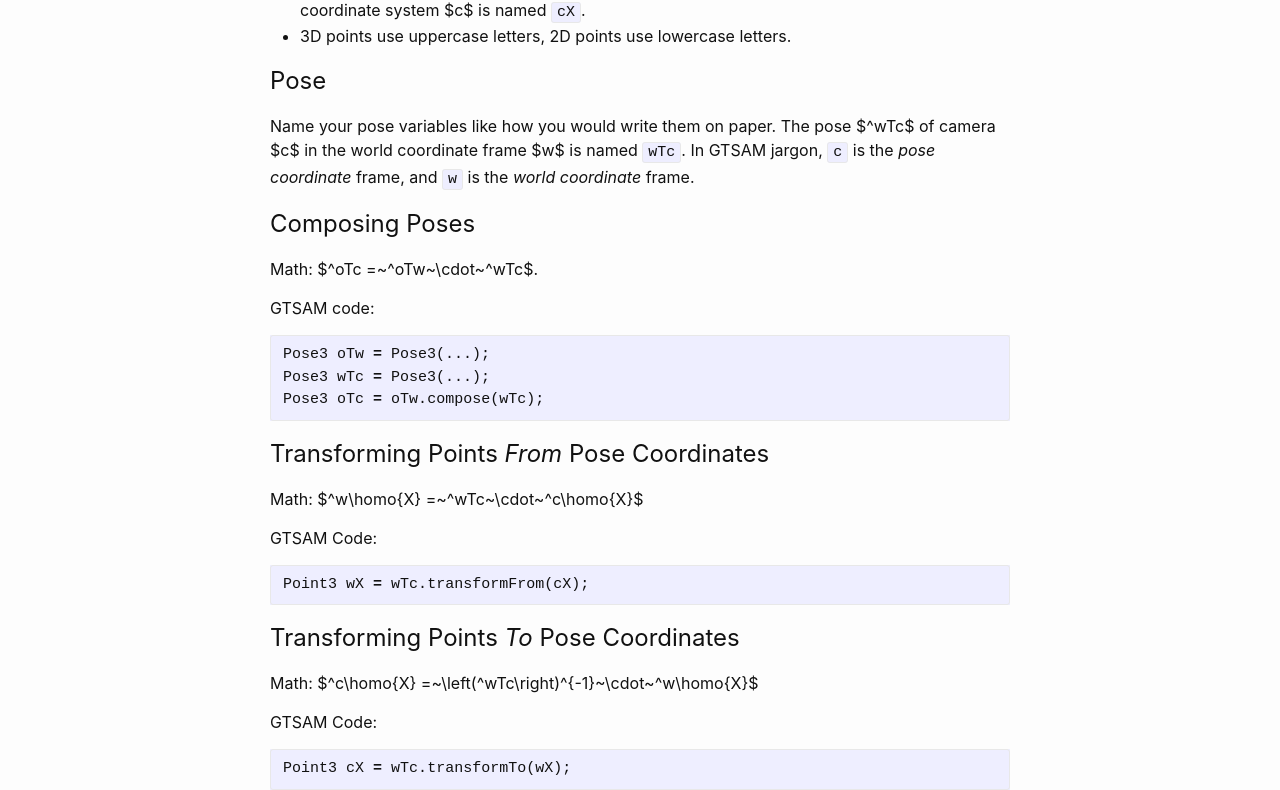
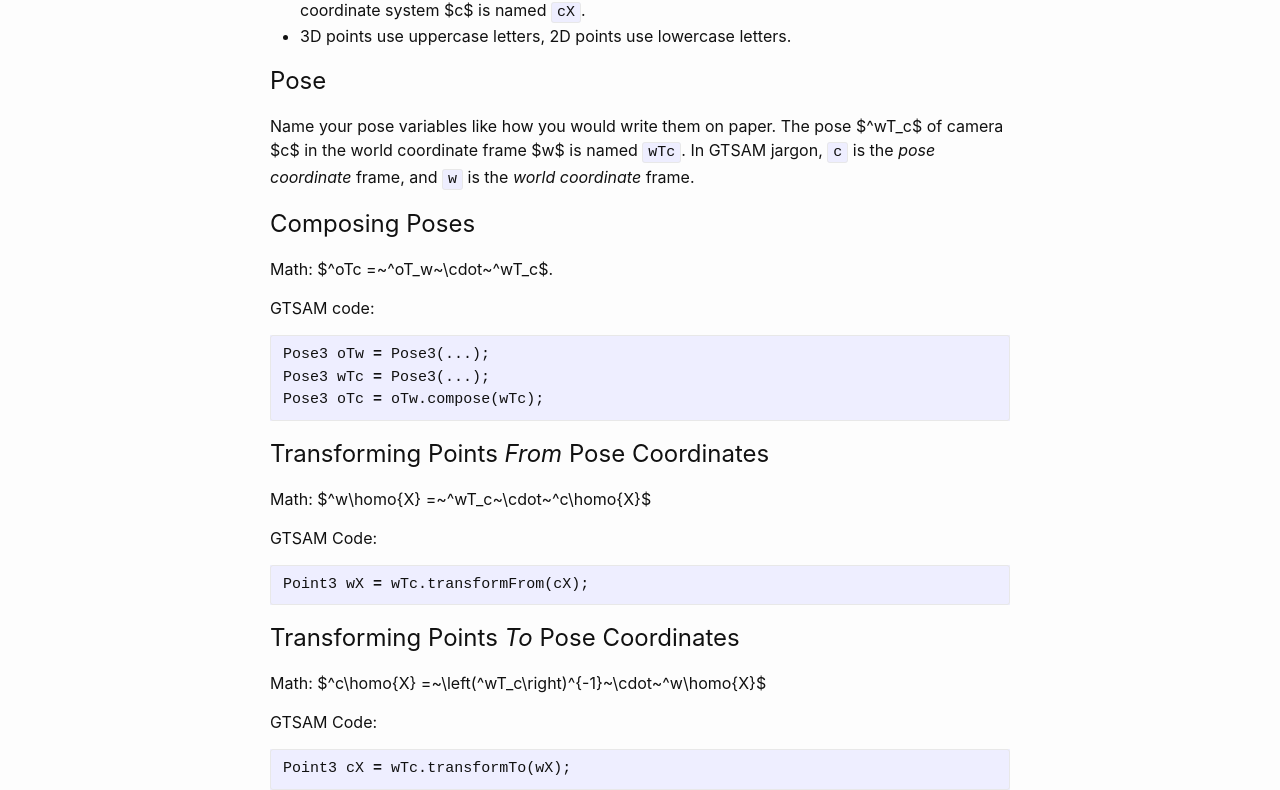
Before and after one commit to samarth-robo/blog, a Jekyll site: the page built from _posts/2019-12-29-gtsam_conventions.md, in a window 1280 px wide. Shown: the part 364-1154 px from the top of the page. Built offline with Jekyll 4.4.1, drawn with Linux system fonts in a browser that asks for light colours; emoji names are drawn with the system emoji font; formulas are drawn with MathJax 3.

Commit message:
Update 2019-12-29-gtsam_conventions.md

````diff
--- a/_posts/2019-12-29-gtsam_conventions.md
+++ b/_posts/2019-12-29-gtsam_conventions.md
@@ -14,12 +14,12 @@ inverse transformations.
 - 3D points use uppercase letters, 2D points use lowercase letters.
 
 # Pose
-Name your pose variables like how you would write them on paper. The pose $^wTc$ of camera $c$ in the world coordinate frame
+Name your pose variables like how you would write them on paper. The pose $^wT_c$ of camera $c$ in the world coordinate frame
 $w$ is named `wTc`.
 In GTSAM jargon, `c` is the *pose coordinate* frame, and `w` is the *world coordinate* frame.
 
 # Composing Poses
-Math: $^oTc =~^oTw~\cdot~^wTc$.
+Math: $^oTc =~^oT_w~\cdot~^wT_c$.
 
 GTSAM code:
 ```cpp
@@ -29,7 +29,7 @@ Pose3 oTc = oTw.compose(wTc);
 ```
 
 # Transforming Points *From* Pose Coordinates
-Math: $^w\homo{X} =~^wTc~\cdot~^c\homo{X}$
+Math: $^w\homo{X} =~^wT_c~\cdot~^c\homo{X}$
 
 GTSAM Code:
 ```cpp
@@ -37,7 +37,7 @@ Point3 wX = wTc.transformFrom(cX);
 ```
 
 # Transforming Points *To* Pose Coordinates
-Math: $^c\homo{X} =~\left(^wTc\right)^{-1}~\cdot~^w\homo{X}$
+Math: $^c\homo{X} =~\left(^wT_c\right)^{-1}~\cdot~^w\homo{X}$
 
 GTSAM Code:
 ```cpp
````
